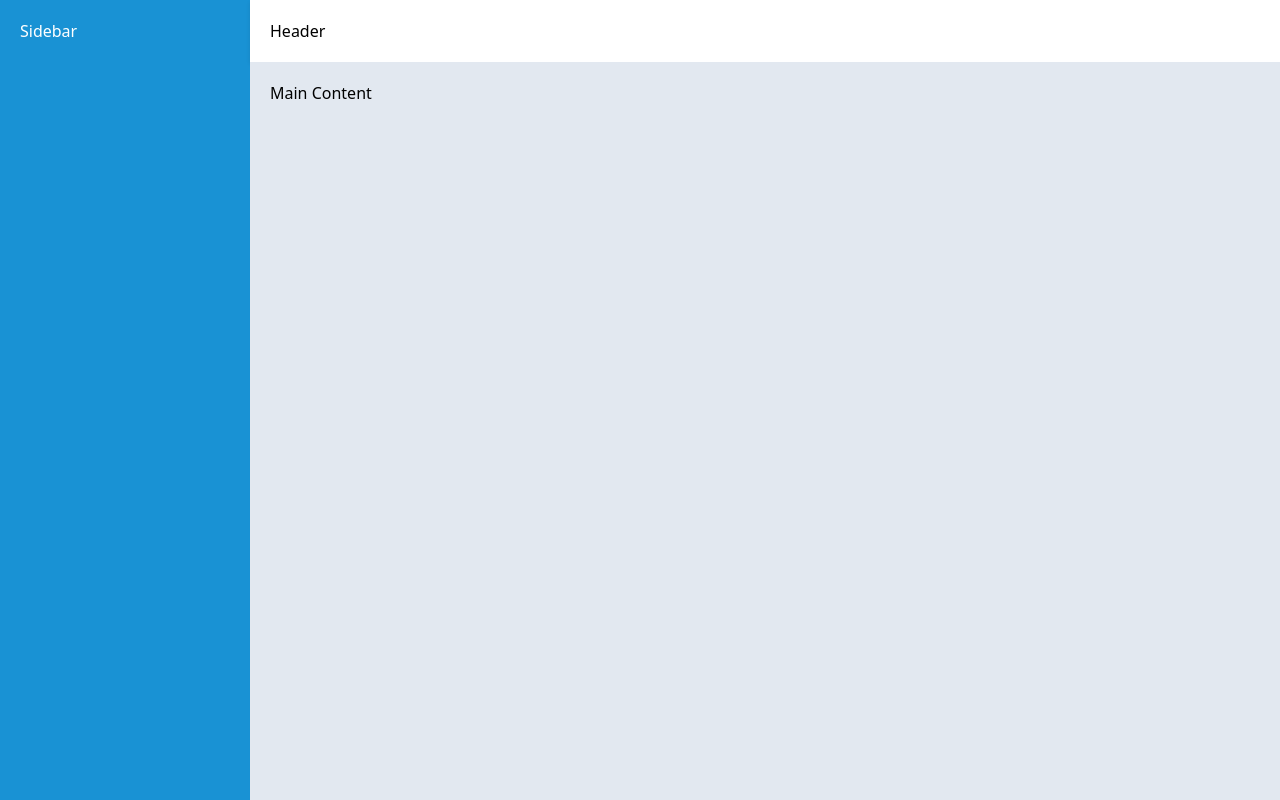
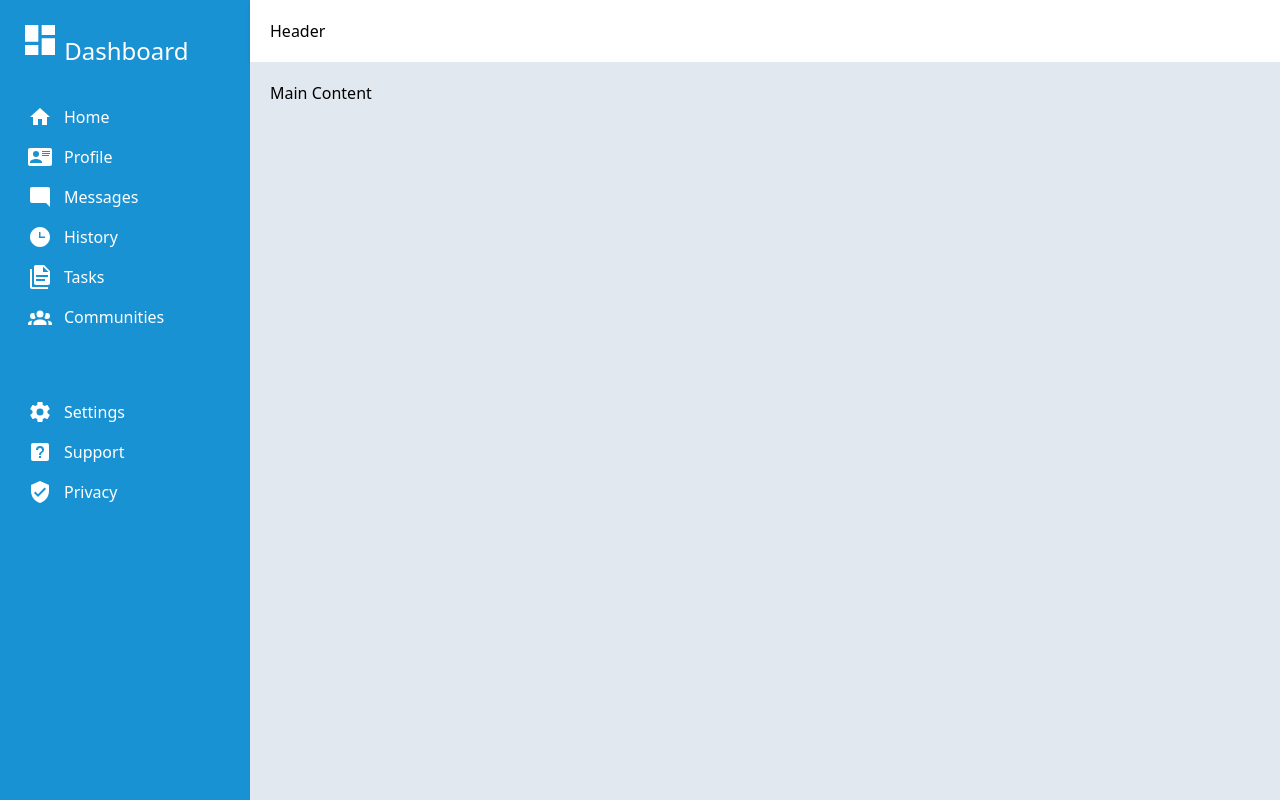
Before and after one commit to AbdullahF1111/odin-admin-dashboard, a plain HTML site: page index.html in a window 1280 px wide. Drawn offline with Linux system fonts and the light colour scheme.

Commit message:
Add sidebar layout with white SVG icons

```diff
--- a/index.html
+++ b/index.html
@@ -8,7 +8,62 @@
 </head>
 <body>
   <div class="container">
-    <div class="sidebar">Sidebar</div>
+    <div class="sidebar">
+  <div class="side-content">
+
+    <div class="nav-item-dashboard" >
+      <img class="nav-icon" src="/images/view-dashboard.svg" alt="dashboard" style="width: 40px; height: 40px;">
+      <span style="font-size: 1.5em;">Dashboard</span>
+    </div>
+
+    <div class="nav-item">
+      <img class="nav-icon" src="/images/home.svg" alt="Home">
+      <span>Home</span>
+    </div>
+
+    <div class="nav-item">
+      <img class="nav-icon" src="/images/card-account-details.svg" alt="Profile">
+      <span>Profile</span>
+    </div>
+
+    <div class="nav-item">
+      <img class="nav-icon" src="/images/message-reply.svg" alt="Messages">
+      <span>Messages</span>
+    </div>
+
+    <div class="nav-item">
+      <img class="nav-icon" src="/images/clock-time-three.svg" alt="History">
+      <span>History</span>
+    </div>
+
+    <div class="nav-item">
+      <img class="nav-icon" src="/images/file-document-multiple.svg" alt="tasks">
+      <span>Tasks</span>
+    </div>
+
+    <div class="nav-item" style="margin-bottom: 55px;">
+      <img class="nav-icon" src="/images/account-group.svg" alt="communities">
+      <span>Communities</span>
+    </div>
+
+    <div class="nav-item">
+      <img class="nav-icon" src="/images/cog.svg" alt="settings">
+      <span>Settings</span>
+    </div>
+
+    <div class="nav-item">
+      <img class="nav-icon" src="/images/help-box.svg" alt="support">
+      <span>Support</span>
+    </div>
+
+    <div class="nav-item">
+      <img class="nav-icon" src="/images/shield-check.svg" alt="privacy">
+      <span>Privacy</span>
+    </div>
+
+  </div>
+</div>
+
     <div class="header">Header</div>
     <div class="main-content">Main Content</div>
   </div>
--- a/style.css
+++ b/style.css
@@ -28,3 +28,24 @@
   background-color: #e2e8f0;
   padding: 20px;
 }
+.nav-item {
+  display: flex;
+  align-items: center;
+  gap: 12px;
+  padding: 8px;
+  cursor: pointer;
+}
+
+.nav-item:hover {
+  background: rgba(255,255,255,0.15);
+  border-radius: 6px;
+}
+
+.nav-icon {
+  width: 24px;
+  height: 24px;
+  filter: brightness(0) invert(1); /* يجعل الأيقونة بيضاء */
+}
+ .nav-item-dashboard {
+  margin-bottom: 30px;
+}
```
Also changed, not shown: images/account-group.svg (added), images/card-account-details.svg (added), images/clock-time-three.svg (added), images/cog.svg (added), images/file-document-multiple.svg (added), images/help-box.svg (added), images/home.svg (added), images/message-reply.svg (added), images/shield-check.svg (added), images/view-dashboard.svg (added).
